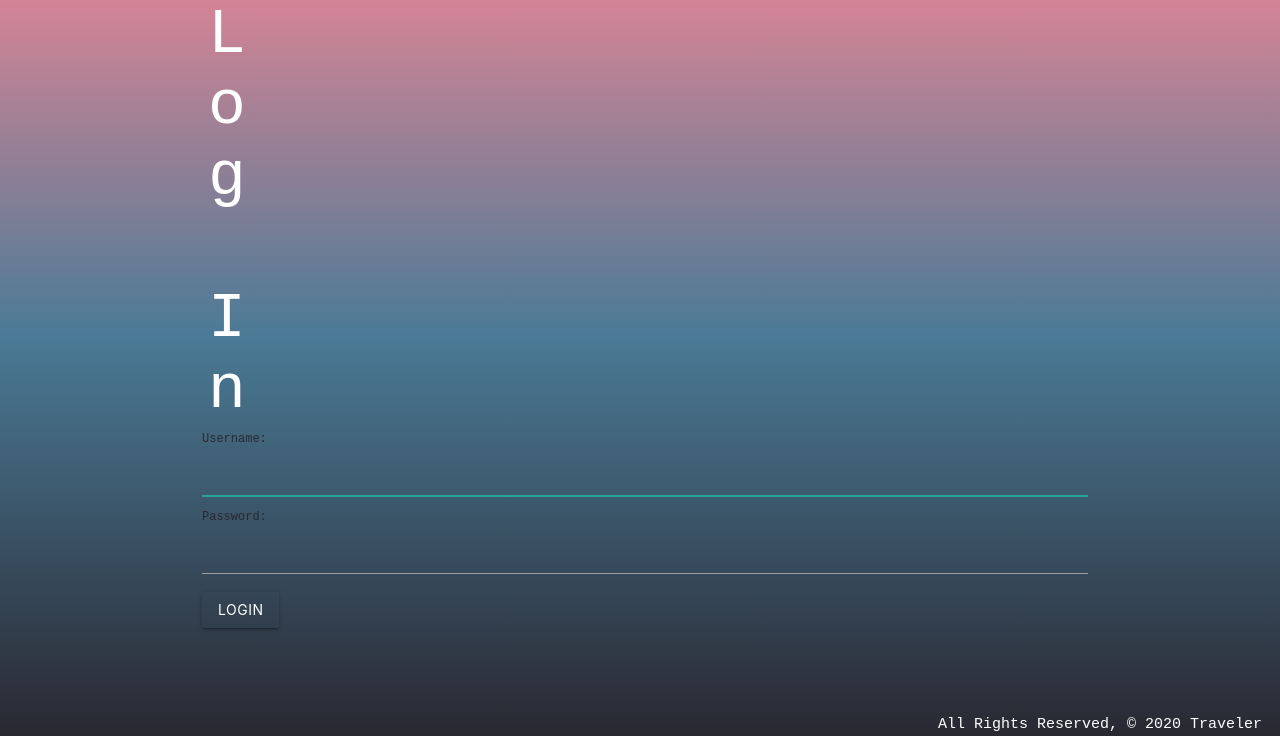
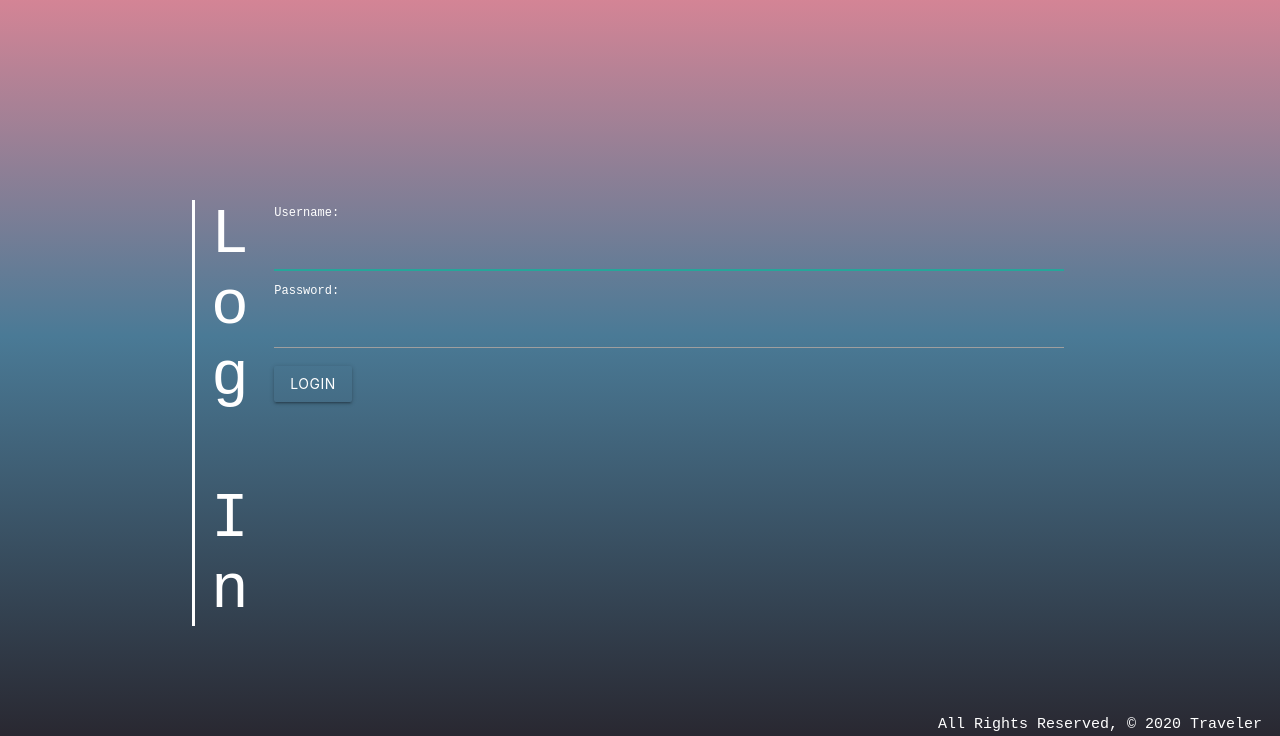
Before and after one commit to CSimoneCode/Project-Wayfarer, a Django app: page /accounts/login/?next=/posts/1/edit_post/ in a window 1280 px wide. Shown: the part 64-800 px from the top of the page. Run offline with Django 3.2, Linux system fonts and the light colour scheme.

Commit message:
Form Edit

```diff
--- a/main_app/static/css/style.css
+++ b/main_app/static/css/style.css
@@ -62,12 +62,16 @@ nav ul {
   display: flex;
 }
 
+form {
+  width: 800px;
+}
+
 input {
   border-bottom: #333f58;
 }
 
 label {
-  color: #292831;
+  color: white;
 }
 
 #input-field input[type=text]:focus {
@@ -82,6 +86,10 @@ label {
   background-color: transparent;
   margin-left: 10px;
   margin-top: 10px;
+}
+
+.helptext {
+  display: none;
 }
 
 footer {
--- a/main_app/static/css/style.scss
+++ b/main_app/static/css/style.scss
@@ -78,12 +78,16 @@ nav ul {
 }
 
 // --------------------------------------- Forms
+form {
+    width: 800px;
+}
+
 input {
     border-bottom: $dark-blue;
 }
 
 label {
-    color: $wash-black;
+    color: white;
 }
 
 #input-field input[type=text]:focus {
@@ -98,6 +102,10 @@ label {
     background-color: transparent;
     margin-left: 10px;
     margin-top: 10px;
+}
+
+.helptext {
+    display: none;
 }
 
 // --------------------------------------- Footer
@@ -119,6 +127,4 @@ footer {
     .brand-logo {
         flex-direction: column;
     }
-
-
 }
--- a/main_app/templates/about.html
+++ b/main_app/templates/about.html
@@ -2,7 +2,7 @@
 {% block title %}About{% endblock  %}
 {% block content %}
 
-
-<h1>About</h1>
-
+<div class="title-cont">
+    <h1 class="welcome-outline">About</h1>
+</div>
 {% endblock  %}
--- a/main_app/templates/registration/login.html
+++ b/main_app/templates/registration/login.html
@@ -2,15 +2,14 @@
 {% block title %}Login{% endblock  %}
 {% block content %}
 
-
-<h1>Log In</h1>
-
+<div class="title-cont">
+  <h1 class='login-cont welcome-outline'>Log In</h1>
   <form method="post" action="{% url 'login' %}">
     {% csrf_token %}
     {{ form.as_p }}
     <input id="input-field" type="submit" class="btn" value="login">
     <input type="hidden" name="next" value="{{ next }}">
   </form>
-
+</div>
 
 {% endblock  %}
--- a/main_app/templates/registration/signup.html
+++ b/main_app/templates/registration/signup.html
@@ -2,8 +2,8 @@
 {% block title %}Sign Up{% endblock %}
 
 {% block content %}
-
-<h1>Sign Up</h1>
+<div class="title-cont">
+<h1 class="welcome-outline">Sign Up</h1>
 
 {% if error_message %}
 <p class="red-text">{{ error_message }}</p>
@@ -14,5 +14,5 @@
   {{ form.as_p }}
   <input type="submit" class="btn" value="Sign Up">
 </form>
-
+</div>
 {% endblock  %}
```
Also changed, not shown: 1 other file. Lines whose indentation alone changed are shown as unchanged.
